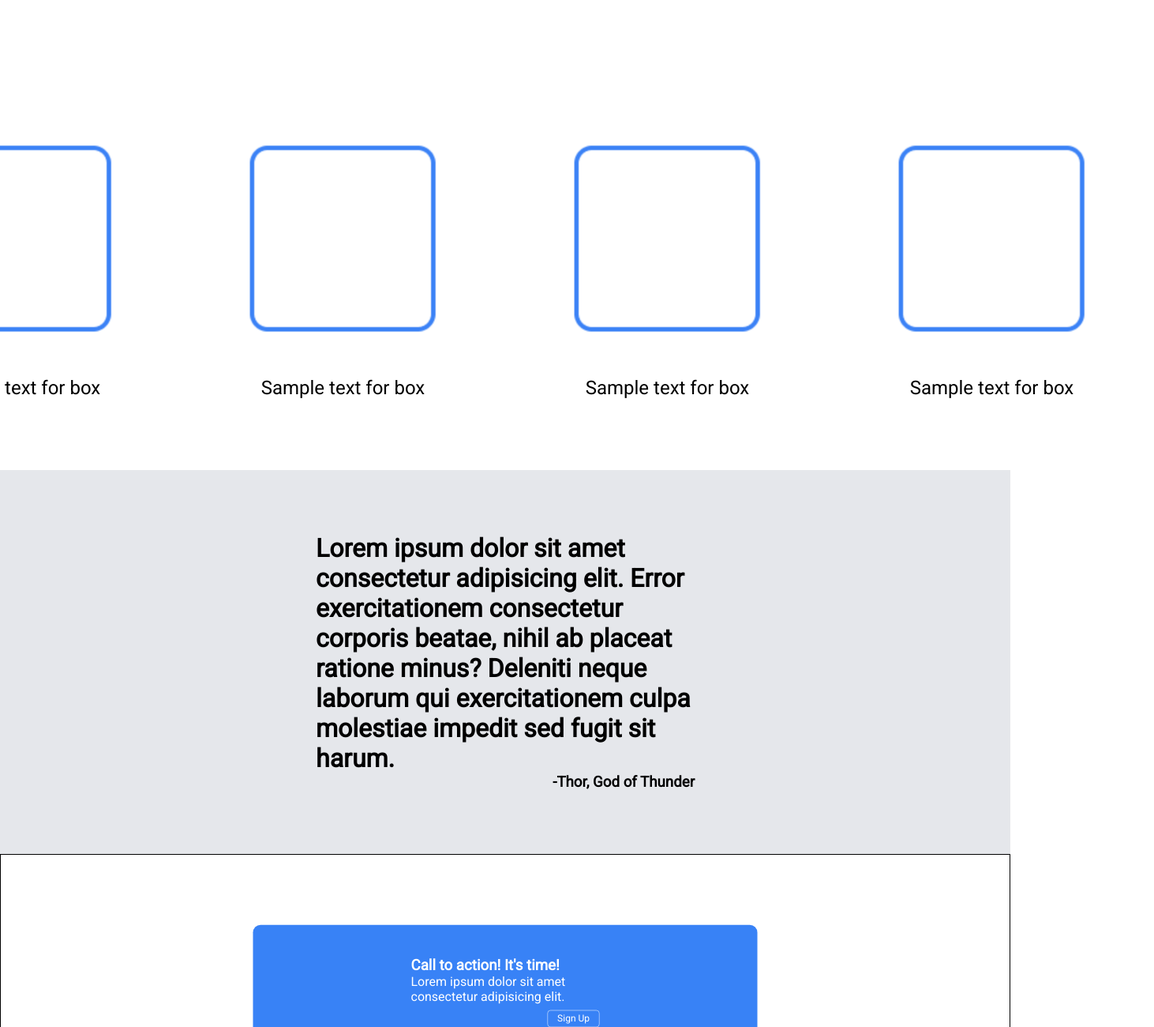
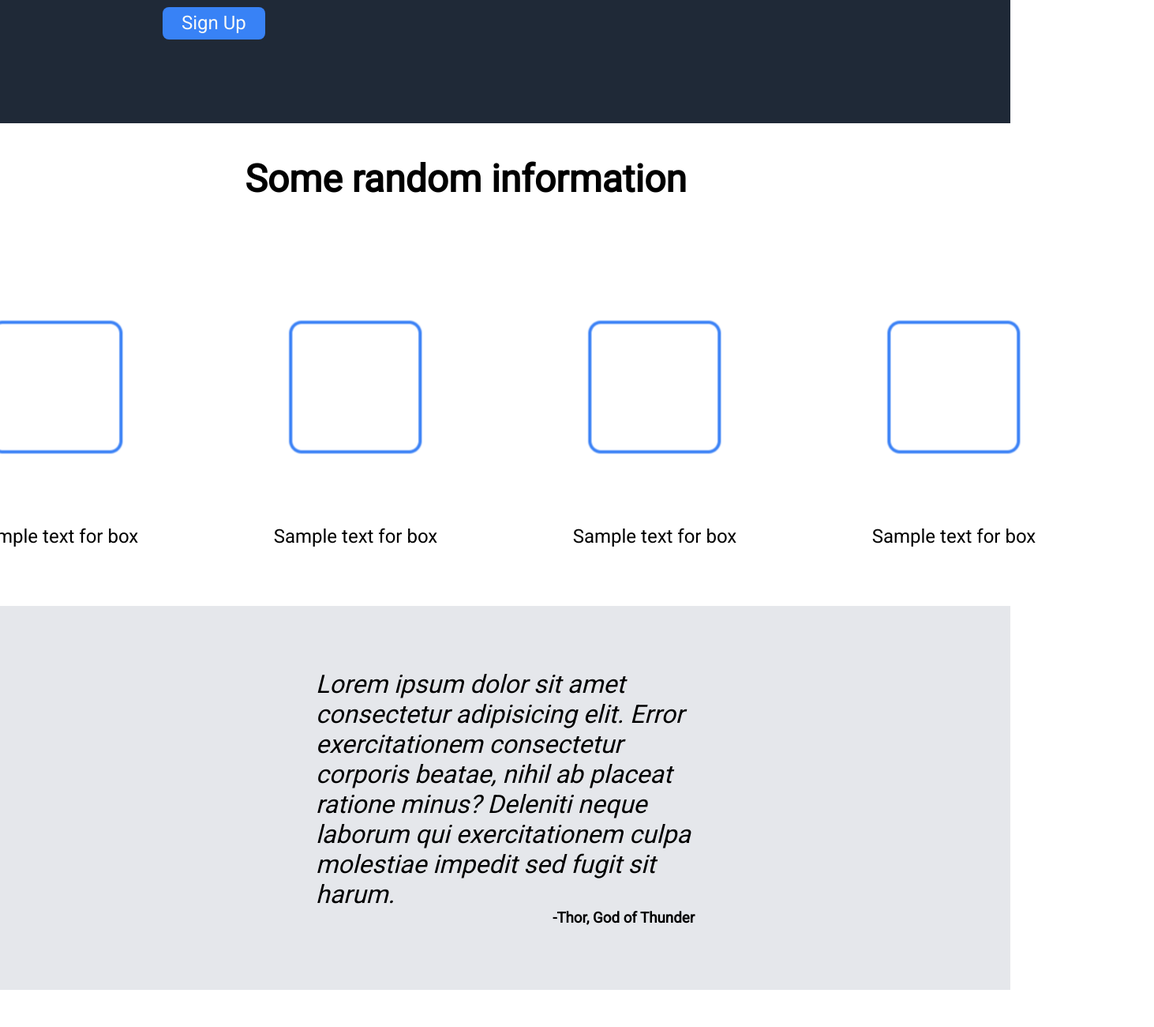
Before and after one commit to vexeval/odin-landingpage, a plain HTML site: page index.html in a window 1280 px wide. Shown: the part 420-1720 px from the top of the page at 79% size, 1462 px wide, since content can reach past the window. Drawn offline with Linux system fonts and the light colour scheme.

Commit message:
Various tweaks to css, attempts to fix section 4

```diff
--- a/index.html
+++ b/index.html
@@ -20,9 +20,9 @@
 			<h3 class="title">Header Logo</h3>
 		</header>
 		<ul>
-			<li><a href="#">link 1</a></li>
-			<li><a href="#">link 2</a></li>
-			<li><a href="#" id="last">link 3</a></li>
+			<li><a href="#section-2">link 1</a></li>
+			<li><a href="#section-3">link 2</a></li>
+			<li><a href="#section-4" id="last">link 3</a></li>
 		</ul>
 	</div>
 	<body>
--- a/style.css
+++ b/style.css
@@ -4,6 +4,7 @@
 	margin: 0;
 	padding: 0;
 	font-family: "Roboto", sans-serif;
+	scroll-behavior: smooth;
 }
 
 body {
@@ -86,6 +87,12 @@ body {
 	font-weight: bolder;
 	color: #f9faf8;
 	margin-right: 6.25rem;
+	/* padding: 4rem; */
+	padding: 1rem;
+}
+
+.section-1 p {
+	padding-left: 1rem;
 }
 
 .section-1 .text {
@@ -94,12 +101,13 @@ body {
 	vertical-align: middle;
 	color: #f9faf8;
 	margin-left: 6.25rem; /* if doing media queries, lower these in lower screen sizes*/
+	padding: 5rem;
 }
 
 .section-1 button {
 	background-color: #3882f6;
 	padding: 0.4rem 1.5rem;
-	margin: 1rem 0rem;
+	margin: 1rem 1rem;
 	font-size: 24px;
 	color: #f9faf8;
 	text-decoration: none;
@@ -115,7 +123,7 @@ body {
 	font-weight: 900;
 	margin-right: 6.25rem;
 	position: relative;
-	padding: 3rem 1rem;
+	padding-top: 2rem;
 }
 
 .section-2 {
@@ -133,7 +141,7 @@ body {
 }
 
 .section-2 .box {
-	margin: 2rem;
+	margin: 1rem;
 }
 
 .section-2 .box p {
@@ -142,7 +150,7 @@ body {
 }
 
 .section-2 .box img {
-	transform: scale(0.7, 0.7);
+	transform: scale(0.5, 0.5);
 }
 
 /* Section 3 */
@@ -152,8 +160,15 @@ body {
 	background: #e5e7eb;
 	/* padding: 60px 300px; */
 	padding: 5rem 25rem;
+	font-weight: 100;
 }
-.cite {
+
+.section-3 .quote {
+	font-weight: lighter;
+	font-style: italic;
+}
+
+.section-3 .cite {
 	display: flex;
 	justify-content: end;
 }
@@ -162,7 +177,7 @@ body {
 
 .section-4 {
 	background-color: white;
-	border: 1px solid #000;
+	/* border: 1px solid #000; */
 }
 
 .section-4 .box {
@@ -177,24 +192,32 @@ body {
 
 .section-4 .box h3 {
 	color: white;
+	margin: 0;
+	display: inline-block;
+	margin-top: 2rem;
 }
 
 .section-4 .box p {
 	color: white;
+	/* border: 1px solid #000; */
+	/* margin-left: -10rem; */
 }
 
 .section-4 .box button {
 	background-color: transparent;
-	padding: 0.4rem 1.5rem;
-	margin: 1rem 0rem;
+	padding: 0.8rem 1.9rem;
+	/* margin: 1rem 0rem; */
+	/* margin-left: auto; */
+	margin-right: 0;
+	margin-bottom: 2rem;
 	font-size: 24px;
 	color: white;
 	text-decoration: none;
 	cursor: pointer;
-	border-radius: 0.5rem;
-	border: 1px solid #fff;
-	/* display: flex;
-	justify-content: flex-end; */
+	border: 3px solid #fff;
+	border-radius: 0.7rem;
+	/* display: flex; */
+	/* justify-content: flex-start; */
 	/* display: none; */
 }
 
@@ -213,5 +236,5 @@ body {
 	display: flex;
 	align-items: center;
 	justify-content: center;
-	margin-bottom: 8.9vh;
+	/* margin-bottom: 8.9vh; */
 }
```
